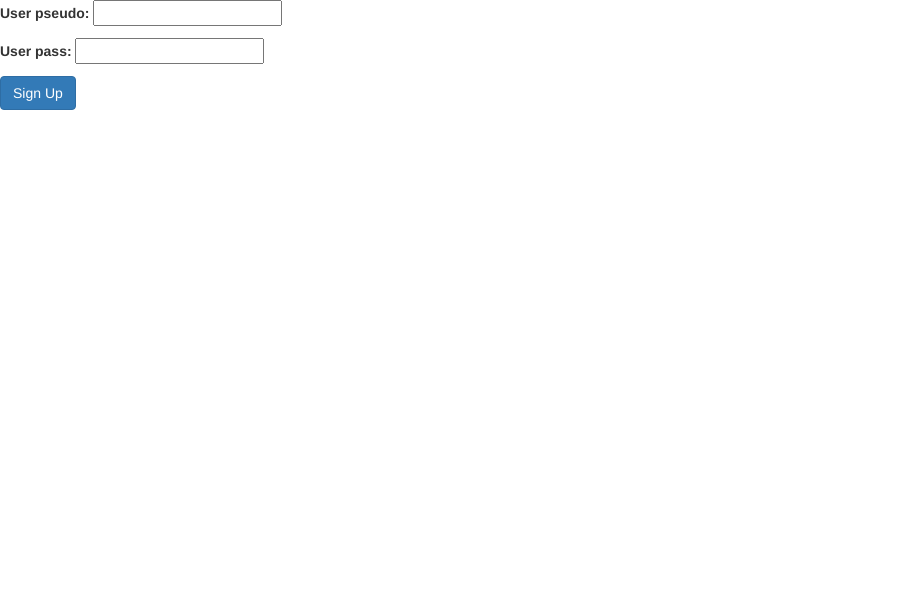
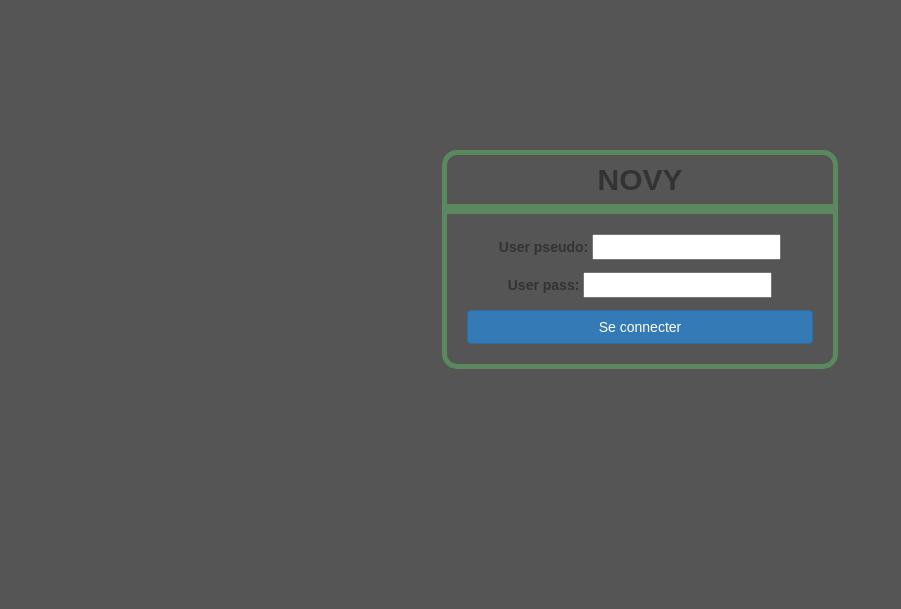
Before and after one commit to Gakurama/NovyThibault, a Django app: page / in a window 1280 px wide. Shown: the top 609 px of the page, without its empty margins (0-901 px from the left). Before the commit the page ends 110 px from the top, so only its background shows below. Run offline with Django 3.2, Linux system fonts and the light colour scheme.

Commit message:
Modification du CSS pour le formulaire de connexion

```diff
--- a/src/static_planning/our_static/CSS/planning.css
+++ b/src/static_planning/our_static/CSS/planning.css
@@ -66,7 +66,7 @@
 h2{
   text-align:center;
   margin:0;
-  padding-top:20px;
+  //padding-top:20px;
   color:#333;
 }
 
@@ -166,3 +166,25 @@
 .lv2{
   background-color:yellow;
 }
+
+
+.page_connexion {
+  margin-top: 150px;
+}
+
+.frm_connexion_title {
+      border: 5px solid #5B885F;
+    padding: 8px;
+    border-radius: 15px 15px 0px 0px;
+
+}
+.frm_connexion_title h2 {
+font-weight: 900;
+  }
+
+.frm_connexion_body {
+      border: 5px solid #5B885F;
+    padding: 20px;
+    border-radius: 0px 0px 15px 15px;
+        text-align: center;
+}
--- a/src/templates/connexion.html
+++ b/src/templates/connexion.html
@@ -1,13 +1,25 @@
 {% include 'header_planning.html' %}
 
 <body>
+	<div class="page_connexion">
+	<div class="col-lg-4 col-md-4 col-sm-12"></div>
+	<div class="col-lg-4 col-md-4 col-sm-12">
+		<div class="frm_connexion_title">
+			<h2 class="center">NOVY</h2>
+		</div>
+		<div class="frm_connexion_body">
     <form method="POST" action="/display/">
         {% csrf_token %}
 <!-- form as paragraph style -->
         {{form_connexion_render.as_p}}
 
-    <input class ='btn btn-primary' type='submit' value = "Sign Up"/>
+    <input class ='btn btn-block btn-primary' type='submit' value = "Se connecter"/>
 
 </form>
+</div>
+	</div>
+	<div class="col-lg-4 col-md-4 col-sm-12"></div>
+</div>
+
 
   </body>
--- a/src/templates/header_planning.html
+++ b/src/templates/header_planning.html
@@ -10,13 +10,13 @@
     <meta name="description" content="">
     <meta name="author" content="">
     <link rel="icon" href="../../favicon.ico">
-    <link href="{% static 'css/planning.css' %}" rel="stylesheet"/>
+
 
 
     <title>{% block title_page %}{{titre_page_connexion}}{% endblock %} </title>
 
     {% include 'head_css.html' %}
-
+    <link href="{% static 'css/planning.css' %}" rel="stylesheet"/>
 
 
   </head>
```
